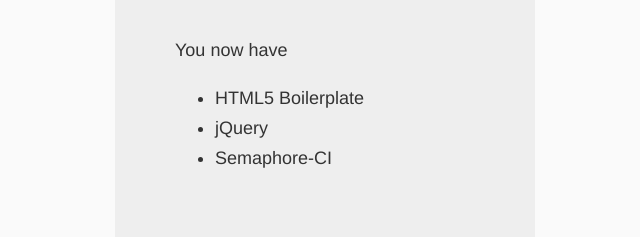
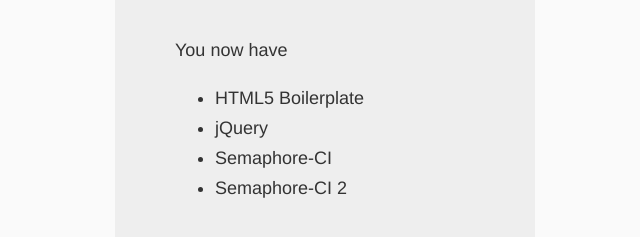
Before and after one commit to csilva2810/test-ci, a website: page app/index.html in a window 1280 px wide. Shown: the part 215-452 px from the top of the page, without its empty margins (315-955 px from the left). Drawn offline with nearby package versions, Linux system fonts and the light colour scheme; files that its build step writes are made by us from their sources.

Commit message:
adicionando teste

```diff
--- a/app/index.html
+++ b/app/index.html
@@ -31,6 +31,7 @@
         <li>HTML5 Boilerplate</li>
         <li>jQuery</li>
         <li>Semaphore-CI</li>
+        <li>Semaphore-CI 2</li>
       </ul>
     </div>
 
```
